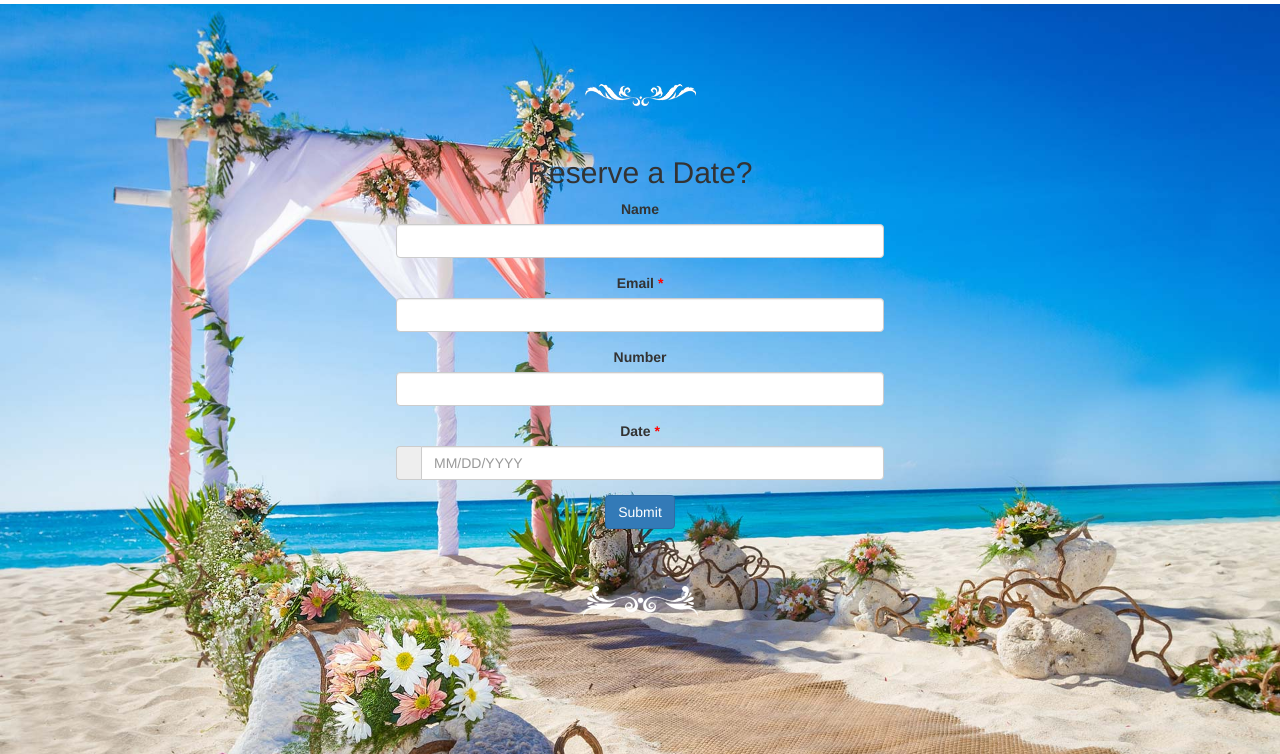
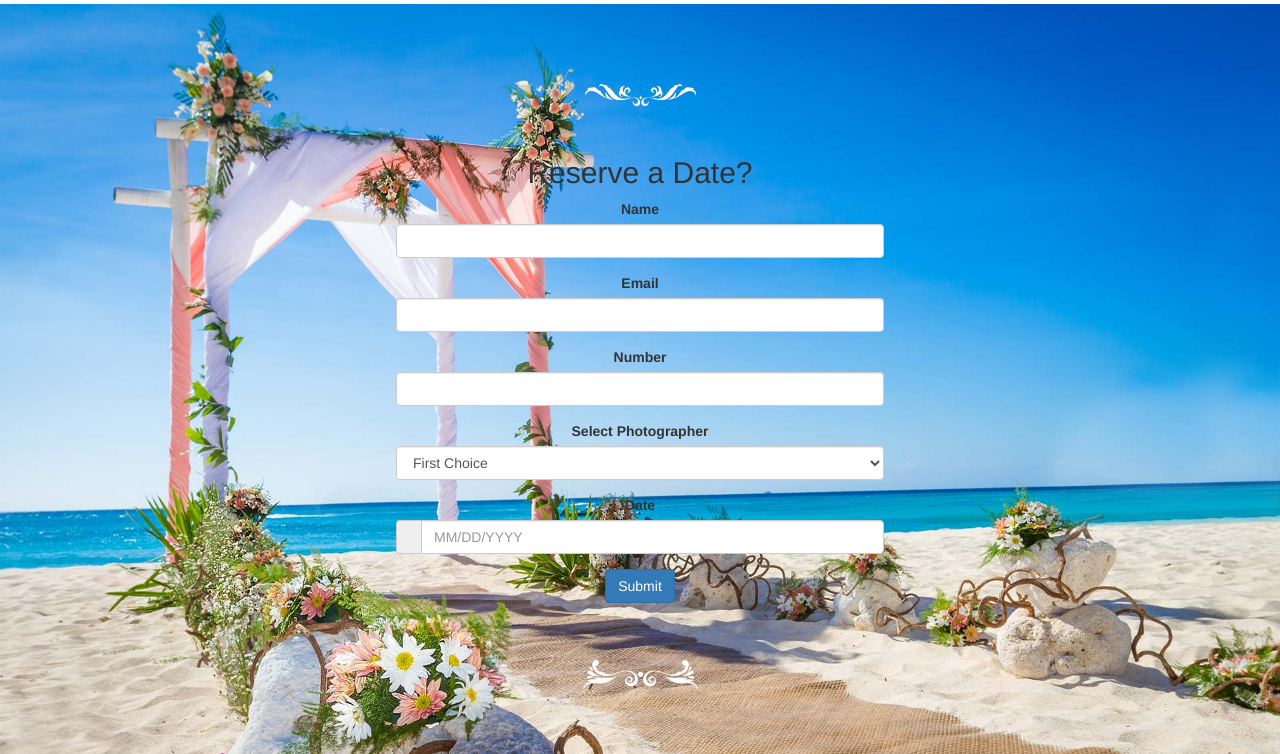
Before and after one commit to Fyrost/weddingReservation, a PHP site: page / in a window 1280 px wide. Shown: the part 1796-2550 px from the top of the page. Run offline with PHP 8.4, Linux system fonts and the light colour scheme; some libraries are stand-ins or nearby versions.

Commit message:
new form alert

```diff
--- a/index.php
+++ b/index.php
@@ -7,7 +7,7 @@
        	<script src="js/jquery.min.js"></script>
        	<script src="js/bootstrap.min.js"></script>
        	<script src="js/bootstrap-datepicker.js"></script>
-		<style>.bootstrap-iso .formden_header h2, .bootstrap-iso .formden_header p, .bootstrap-iso form{font-family: Arial, Helvetica, sans-serif; color: black}.bootstrap-iso form button, .bootstrap-iso form button:hover{color: #ffffff !important;} .asteriskField{color: red;}</style>
+		<style>.bootstrap-iso .formden_header h2, .bootstrap-iso .formden_header p, .bootstrap-iso form{font-family: Arial, Helvetica, sans-serif; color: #ffffff}.bootstrap-iso form button, .bootstrap-iso form button:hover{color: #ffffff !important;} .asteriskField{color: red;}</style>
 		<title></title>
 	</head>
 	<body>
@@ -76,34 +76,44 @@
 		<h2>Reserve a Date?</h2>
 		<div class="form-limit">
 			<form>
-				<div class="form-group ">
+				<div id="name-group" class="form-group ">
 					<label class="control-label " for="name">
 						Name
 					</label>
 					<input class="form-control" id="name" name="name" type="text"/>
 				</div>
-				<div class="form-group ">
-					<label class="control-label requiredField" for="email">
+				<div id="email-group" class="form-group ">
+					<label class="control-label" for="email">
 						Email
-						<span class="asteriskField">
-						 	*
-						</span>
 					</label>
 					<input class="form-control" id="email" name="email" type="text"/>
 				</div>
-				<div class="form-group ">
+				<div id="number-group" class="form-group ">
 					<label class="control-label " for="number">
 						Number
 					</label>
 					<input class="form-control" id="number" name="number" type="text"/>
 				</div>
+				<div id="photographer-group" class="form-group ">
+					<label class="control-label" for="select">
+						Select Photographer
+					</label>
+					<select class="select form-control" id="select" name="photographer">
+						<option value="First Choice">
+							First Choice
+						</option>
+						<option value="Second Choice">
+							Second Choice
+						</option>
+						<option value="Third Choice">
+							Third Choice
+						</option>
+					</select>
+				</div>
 				<span id="dateWarning"></span>
-				<div class="form-group ">
+				<div id="date-group" class="form-group ">
 					<label class="control-label requiredField" for="date">
 						Date
-						<span class="asteriskField">
-				 			*
-						</span>
 					</label>
 					<div class="input-group">
 						<div class="input-group-addon">
@@ -114,7 +124,7 @@
 				</div>
 				<div class="form-group">
 					<div>
-						<button class="btn btn-primary " name="submit" type="submit">
+						<button class="btn btn-primary " name="submit" onclick="">
 				 			Submit
 						</button>
 					</div>
@@ -126,10 +136,10 @@
     	</div>
 	<script src="js/jquery.min.js"></script>
 	<script src="js/bootstrap.min.js"></script>
-	<script type="text/javascript" src="https://code.jquery.com/jquery-1.11.3.min.js"></script>
-<script type="text/javascript" src="https://cdnjs.cloudflare.com/ajax/libs/bootstrap-datepicker/1.4.1/js/bootstrap-datepicker.min.js"></script>
-<link rel="stylesheet" href="https://cdnjs.cloudflare.com/ajax/libs/bootstrap-datepicker/1.4.1/css/bootstrap-datepicker3.css"/>
-
+	<script type="text/javascript" src="js/jquery-1.11.3.min.js"></script>
+	<script type="text/javascript" src="js/bootstrap-datepicker.min.js"></script>
+	<link rel="stylesheet" href="css/bootstrap-datepicker3.css"/>
+	<script src="js/main.js"></script>
 <script>
     $(function(){
         var date_input=$('input[name="date"]'); //our date input has the name "date"
--- /dev/null
+++ b/js/main.js
@@ -0,0 +1,49 @@
+$(document).ready(function() {
+       $('form').submit(function(event) {
+              $('.form-group').removeClass('has-error');
+              $('.help-block').remove();
+              var formData = {
+                     'name'                 : $('input[name=name]').val(),
+                     'email'                 : $('input[name=email]').val(),
+                     'number'              : $('input[name=number]').val(),
+                     'photographer'     : $('input[name=photographer]').val(),
+                     'date'                    : $('input[name=date]').val()
+              };
+              $.ajax({
+                     type                    : 'POST',
+                     url                      : 'form.php',
+                     data                    : formData,
+                     dataType            : 'json',
+                     encode               : true
+              })
+              .done(function(data) {
+                     console.log(data);
+                     if ( ! data.success) {
+                            if (data.errors.name) {
+                                   $('#name-group').addClass('has-error');
+                                   $('#name-group').append('<div class="help-block">' + data.errors.name + '</div>');
+                            }
+                            if (data.errors.email) {
+                                   $('#email-group').addClass('has-error');
+                                   $('#email-group').append('<div class="help-block">' + data.errors.email + '</div>');
+                            }
+                            if (data.errors.number) {
+                                   $('#number-group').addClass('has-error');
+                                   $('#number-group').append('<div class="help-block">' + data.errors.number + '</div>');
+                            }
+                            if (data.errors.photographer) {
+                                   $('#photographer-group').addClass('has-error');
+                                   $('#photographer-group').append('<div class="help-block">' + data.errors.photographer + '</div>');
+                            }
+                            if (data.errors.date) {
+                                   $('#superhero-group').addClass('has-error');
+                                   $('#superhero-group').append('<div class="help-block">' + data.errors.date + '</div>');
+                            }
+                     } else {
+                            $('form').append('<div class="alert alert-success">' + data.message + '</div>');
+                            alert('success');
+                     }
+              });
+              event.preventDefault();
+       });
+});
--- a/js/pages.php
+++ /dev/null
@@ -1,3 +0,0 @@
-<?php
-
- ?>
```
Also changed, not shown: form.php (added, +28 -0 lines).
